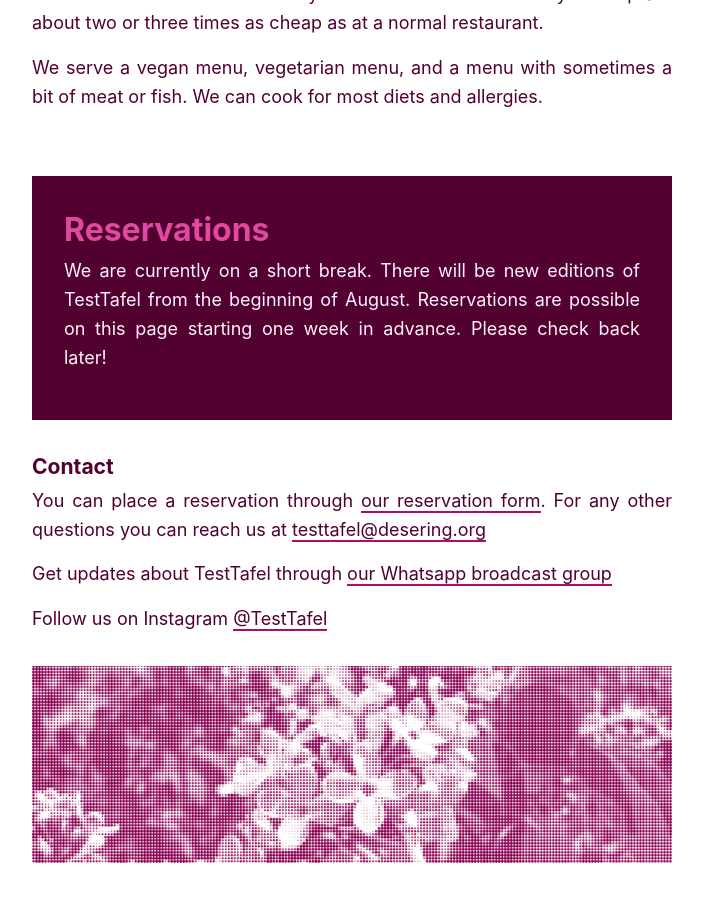
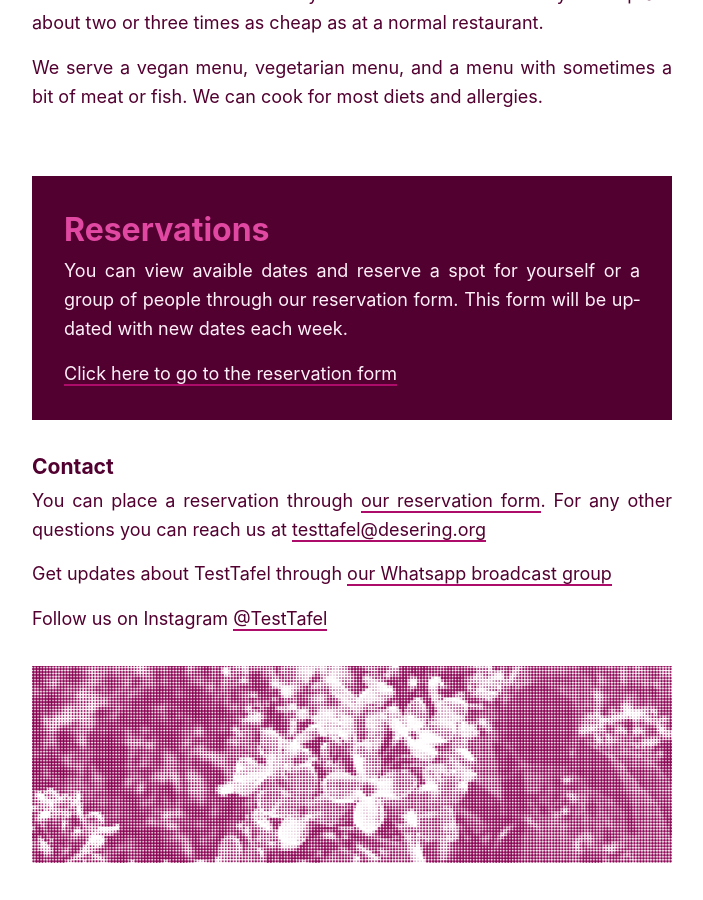
Before and after one commit to decoalitie/desering.org, a Jekyll site: the page built from en/testtafel.md, in a window 1280 px wide and 900 px high, scrolled down 742 px. Shown: the whole window, without its empty margins (288-991 px from the left). Built offline with Jekyll 4.4.1, drawn with Linux system fonts in a browser that asks for light colours; some web fonts are replaced.

Commit message:
Update testtafel.md

```diff
--- a/en/testtafel.md
+++ b/en/testtafel.md
@@ -42,14 +42,13 @@
 		<div class="purple-box">
 			<h3>Reservations</h3>
 
-			<!--<p>
+			<p>
 				You can view avaible dates and reserve a spot for yourself or a group of people through our reservation form. This form will be updated with new dates each week.
-			</p>-->
+			</p>
 
-      <p>
-        We are currently on a short break. There will be new editions of TestTafel from the beginning of August. Reservations are possible on this page starting one week in advance. Please check back later!
-      </p>
-
+      <a href="https://forms.gle/BEJh5xt1wCtzfm2q7" target="_blank">
+				Click here to go to the reservation form
+			</a>
 		</div>
 
 	</div>
```
